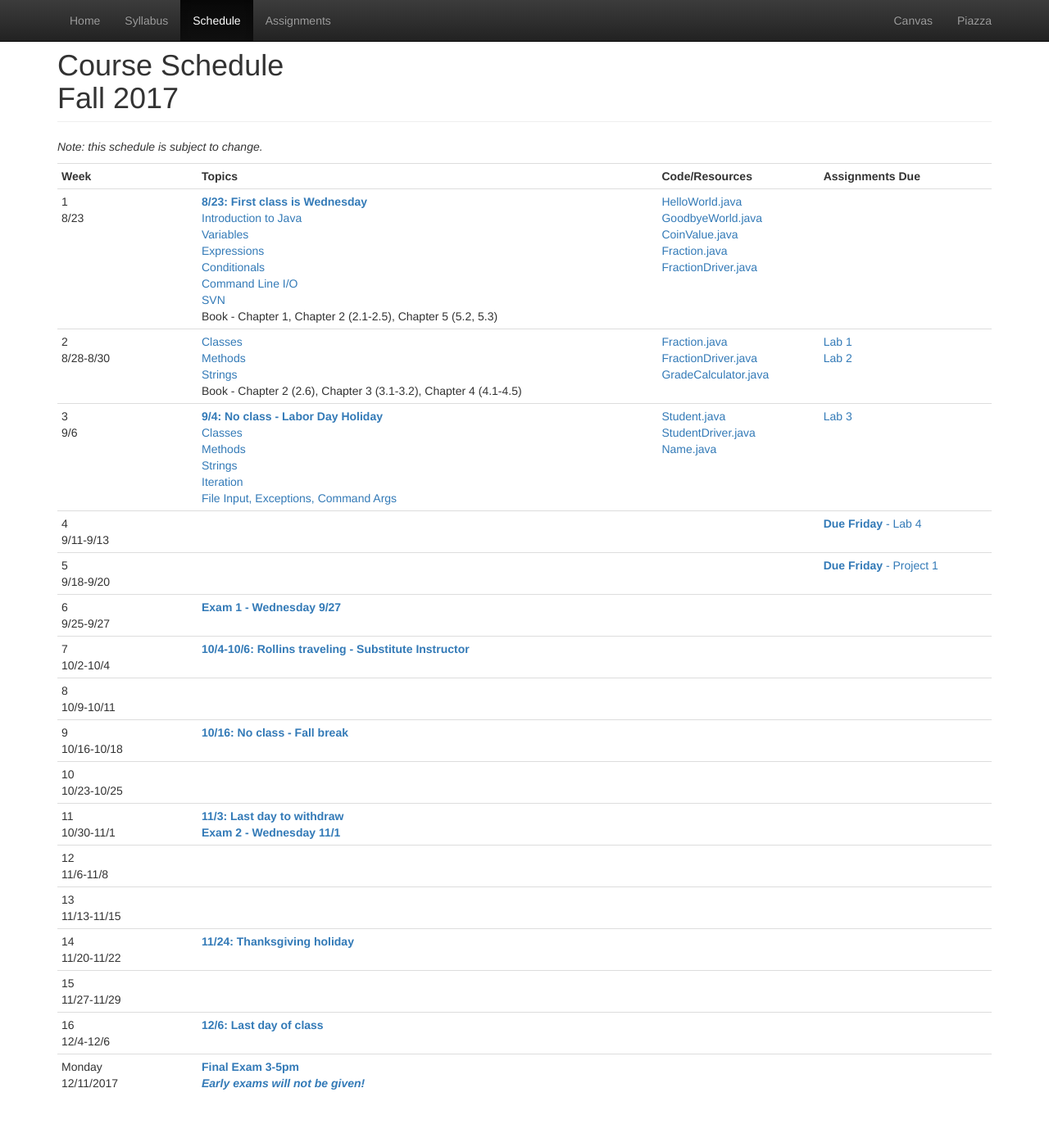
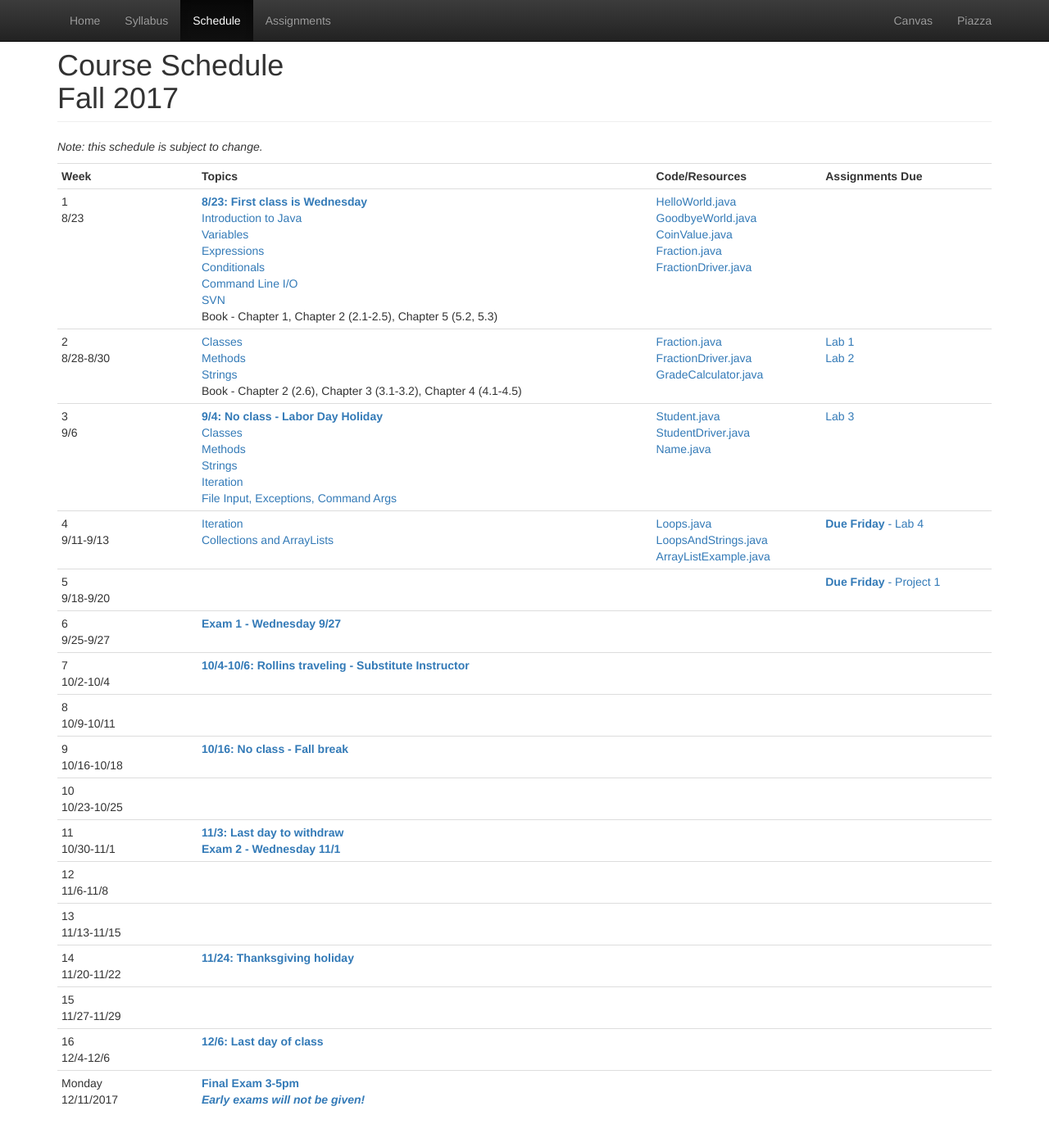
Before and after one commit to CS112-F17/cs112-f17.github.io, a Jekyll site: the page built from schedule.html, in a window 1280 px wide and 1397 px high. Shown: the top 1389 px of the window at 82% size. Built offline with Jekyll 4.4.1, drawn with Linux system fonts in a browser that asks for light colours.

Commit message:
add examples

```diff
--- a/schedule.html
+++ b/schedule.html
@@ -100,15 +100,19 @@ title: Schedule
 	<tr>
 		<td>4<br/>9/11-9/13</td>
 		<td>
-<!-- 				<a href="https://github.com/CS112-F17/notes/blob/master/iteration.md">Iteration</a><br/>
+ 				<a href="https://github.com/CS112-F17/notes/blob/master/iteration.md">Iteration</a><br/>
+				<a href="https://github.com/CS112-F17/notes/blob/master/collections.md">Collections and ArrayLists</a><br/>
+<!--
 				<a href="https://github.com/CS112-F17/notes/blob/master/fileinput.md">File Input, Exceptions, Command Args</a><br/>
-				<a href="https://github.com/CS112-F17/notes/blob/master/collections.md">Collections and ArrayLists</a><br/>
 				<a href="https://github.com/CS112-F17/notes/blob/master/fileoutput.md">File Output</a><br/>
 				<a href="https://goo.gl/ZPME02">Scope Visualization</a><br/>
 				Book - Chapter 5 (5.1, 5.4, 5.6), Chapter 6 (6.2-6.4)
 			-->
 		</td>
 		<td>
+			<a href="https://github.com/CS112-F17/code/blob/master/Loops.java">Loops.java</a><br/>
+			<a href="https://github.com/CS112-F17/code/blob/master/LoopsAndStrings.java">LoopsAndStrings.java</a><br/>
+			<a href="https://github.com/CS112-F17/code/blob/master/ArrayListExample.java">ArrayListExample.java</a><br/>
 <!-- 				<a href="https://github.com/CS112-F17/code/blob/master/Student.java">Student.java</a><br/>
 		<a href="https://github.com/CS112-F17/code/blob/master/StudentList.java">StudentList.java</a><br/>
 		<a href="https://github.com/CS112-F17/code/blob/master/StudentListBuilder.java">StudentListBuilder.java</a><br/>
```
